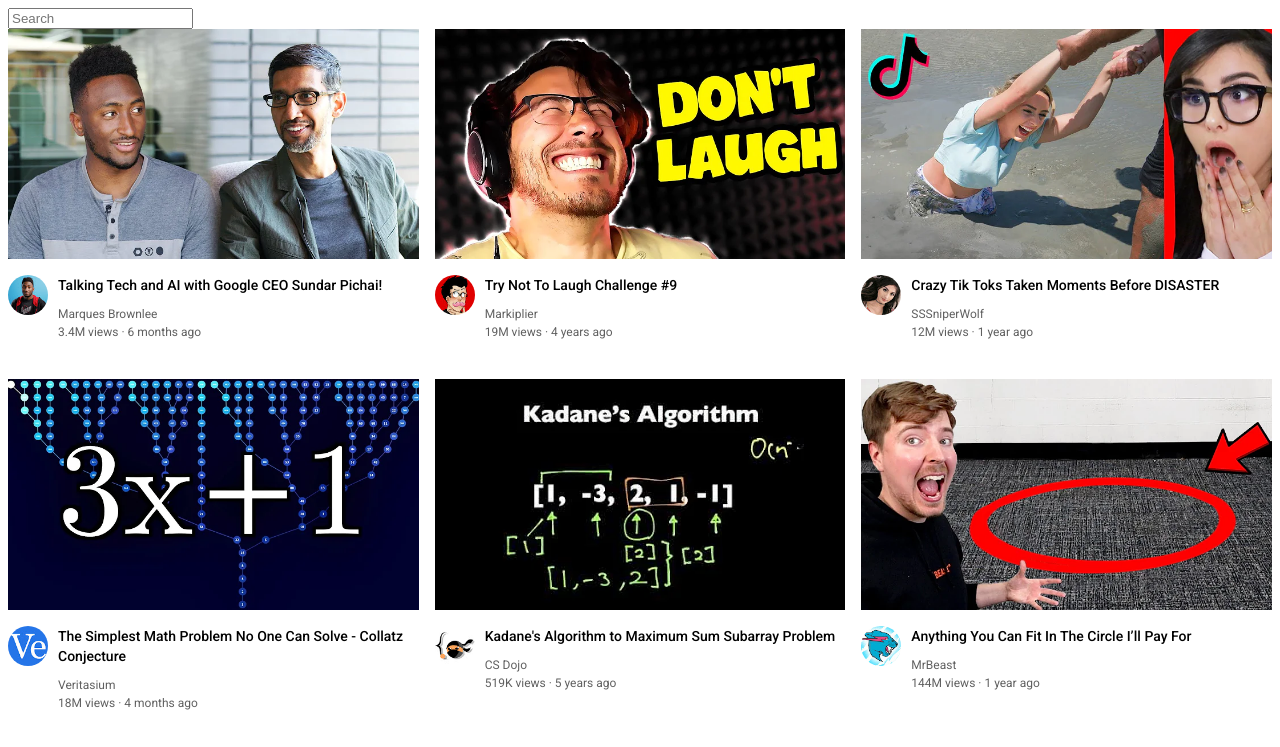
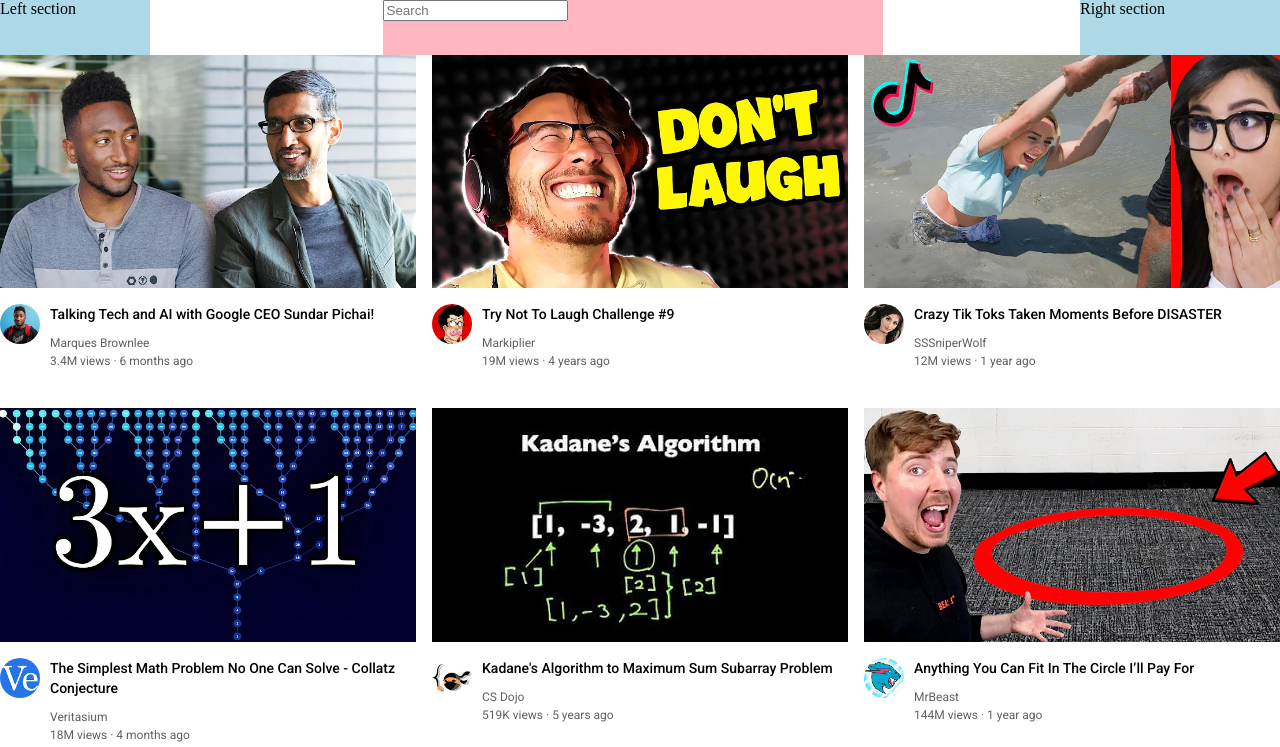
Before and after one commit to vimalpksh/Youtube-clone-website, a plain HTML site: page index.html in a window 1280 px wide. Shown: the top 747 px of the page. Drawn offline with Linux system fonts and the light colour scheme.

Commit message:
style : style sheets created

```diff
--- /dev/null
+++ b/general.css
@@ -0,0 +1,9 @@
+p {
+  font-family: Roboto, Arial;
+  margin-top: 0;
+  margin-bottom: 0;
+}
+
+body {
+  margin: 0;
+}
--- /dev/null
+++ b/header.css
@@ -0,0 +1,23 @@
+.header {
+  height: 55px;
+  display: flex;
+  flex-direction: row;
+  justify-content: space-between;
+}
+
+.left-section {
+  background-color: lightblue;
+  width: 150px;
+}
+
+.middle-section {
+  background-color: lightpink;
+  flex: 1;
+  margin-left: 70px;
+  margin-right: 35px;
+  max-width: 500px;
+}
+.right-section {
+  background-color: lightblue;
+  width: 200px;
+}
--- a/index.html
+++ b/index.html
@@ -11,54 +11,19 @@
       href="https://fonts.googleapis.com/css2?family=Roboto:wght@400;500;700&display=swap"
       rel="stylesheet"
     />
-    <style>
-      p {
-        font-family: Roboto, Arial;
-        margin-top: 0;
-        margin-bottom: 0;
-      }
-      .search-bar {
-        display: block;
-      }
-      .video-thumbail {
-        width: 100%;
-      }
-      .video-title {
-        margin-top: 0;
-        font-size: 14px;
-        font-weight: 500;
-        line-height: 20px;
-        margin-bottom: 12px;
-      }
-      .video-info-grid {
-        display: grid;
-        grid-template-columns: 50px 1fr;
-      }
-      .channel-pic {
-        width: 40px;
-        border-radius: 50px;
-      }
-      .video-thumbail-ctn {
-        margin-bottom: 12px;
-      }
-      .video-channel,
-      .video-stats {
-        font-size: 12px;
-        color: rgb(96, 96, 96);
-      }
-      .video-channel {
-        margin-bottom: 4px;
-      }
-      .video-grid {
-        display: grid;
-        grid-template-columns: 1fr 1fr 1fr;
-        column-gap: 16px;
-        row-gap: 40px;
-      }
-    </style>
+    <link rel="stylesheet" href="general.css" />
+    <link rel="stylesheet" href="header.css" />
+    <link rel="stylesheet" href="video.css" />
   </head>
   <body>
-    <input class="search-bar" placeholder="Search" type="text" name="" id="" />
+    <div class="header">
+      <div class="left-section">Left section</div>
+      <div class="middle-section">
+        <input class="search-bar" placeholder="Search" type="text" />
+      </div>
+      <div class="right-section">Right section</div>
+    </div>
+
     <div class="video-grid">
       <div class="video-preview">
         <div class="video-thumbail-ctn">
--- /dev/null
+++ b/video.css
@@ -0,0 +1,35 @@
+.video-thumbail {
+  width: 100%;
+}
+.video-title {
+  margin-top: 0;
+  font-size: 14px;
+  font-weight: 500;
+  line-height: 20px;
+  margin-bottom: 12px;
+}
+.video-info-grid {
+  display: grid;
+  grid-template-columns: 50px 1fr;
+}
+.channel-pic {
+  width: 40px;
+  border-radius: 50px;
+}
+.video-thumbail-ctn {
+  margin-bottom: 12px;
+}
+.video-channel,
+.video-stats {
+  font-size: 12px;
+  color: rgb(96, 96, 96);
+}
+.video-channel {
+  margin-bottom: 4px;
+}
+.video-grid {
+  display: grid;
+  grid-template-columns: 1fr 1fr 1fr;
+  column-gap: 16px;
+  row-gap: 40px;
+}
```
